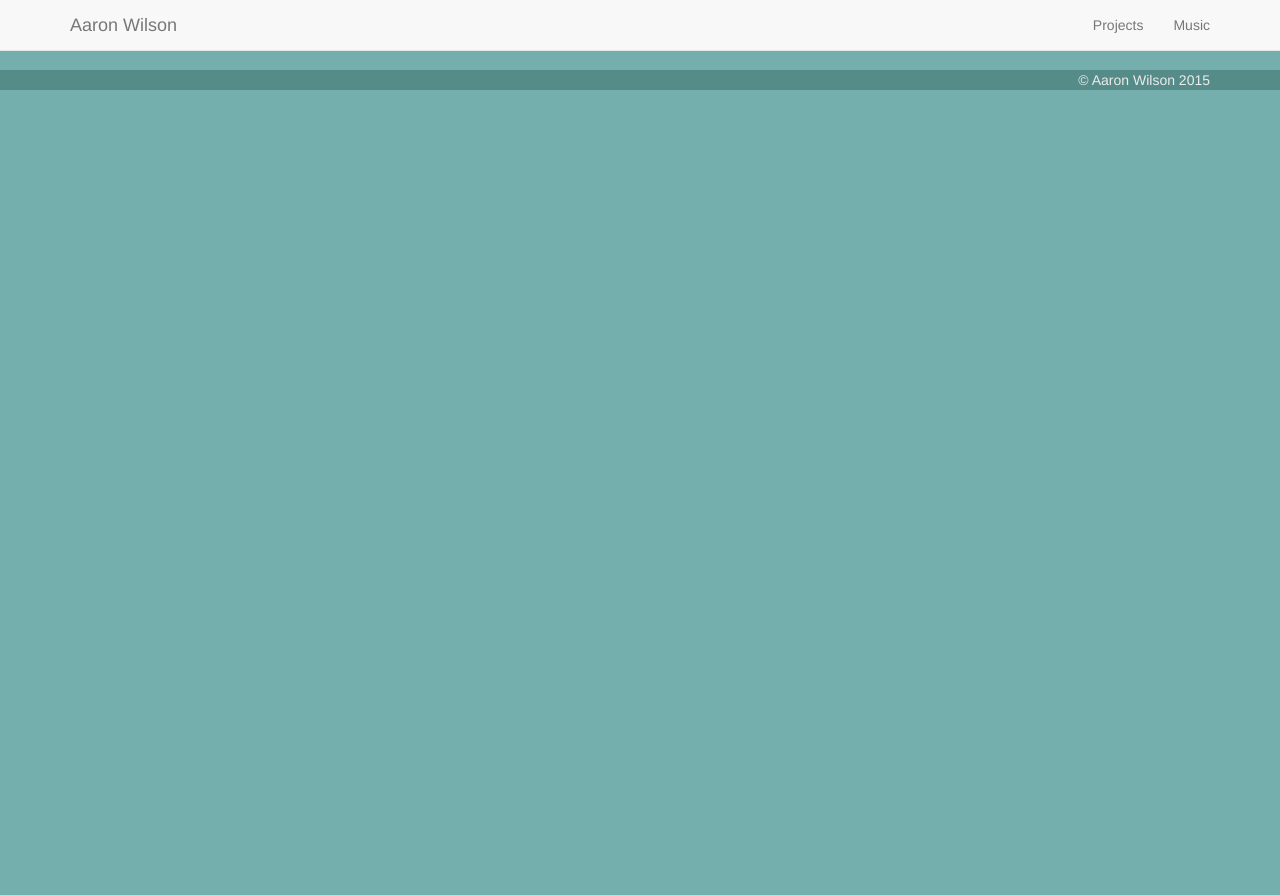
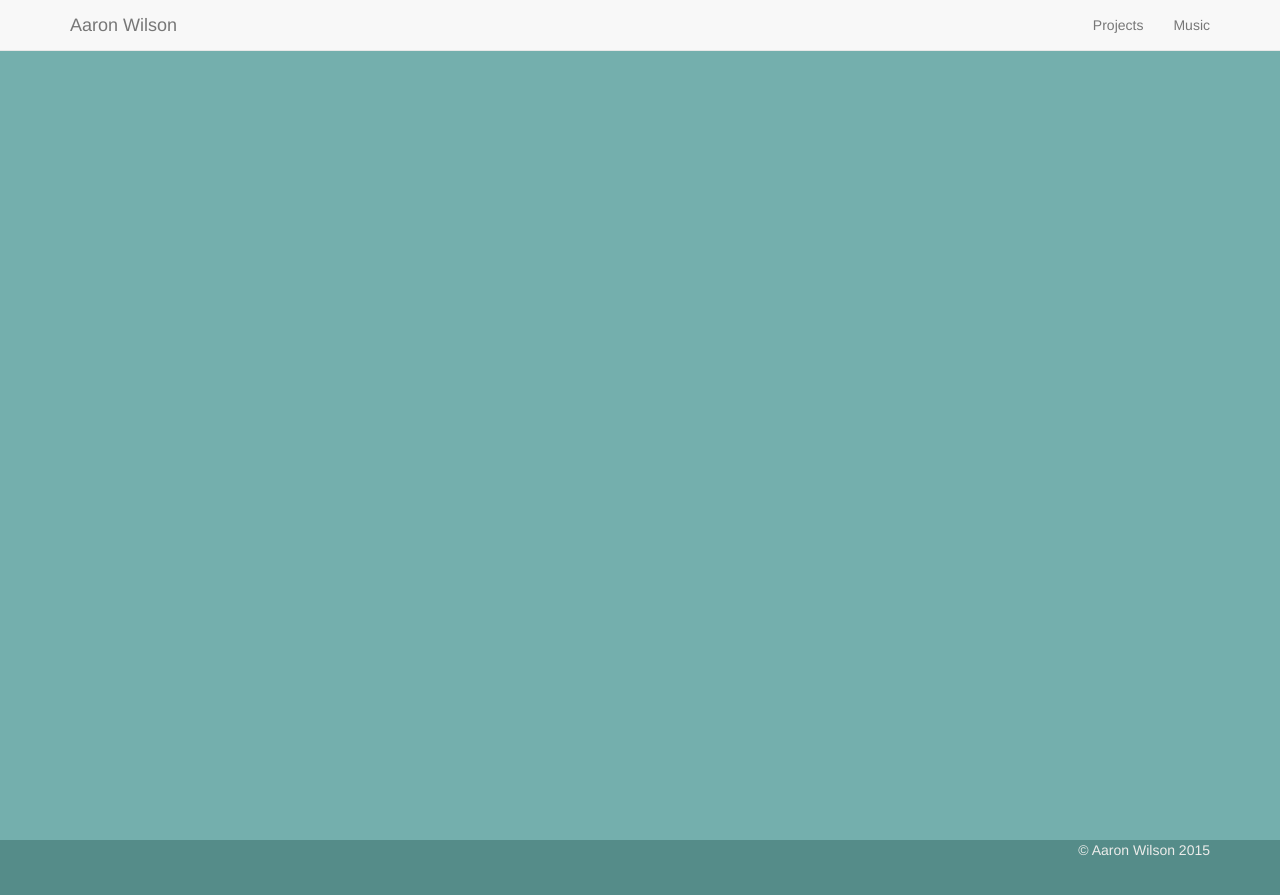
Before and after one commit to aarontwf/limebyte.github.io, a Jekyll site: the page built from index.html, in a window 1280 px wide. Shown: the top 895 px of the page. Built offline with Jekyll 4.4.1, drawn with Linux system fonts in a browser that asks for light colours; nearby versions of some CDN libraries; the list of posts is cut into pages by our own code.

Commit message:
Update theme.css

```diff
--- a/assets/css/theme.css
+++ b/assets/css/theme.css
@@ -13,6 +13,10 @@ body {
 }
 
 .footer {
+    position: absolute;
+    bottom: 0;
+    width: 100%;
+    height: 60px;
     background: #558C89;
     color: #ECECEA;
 }
```
